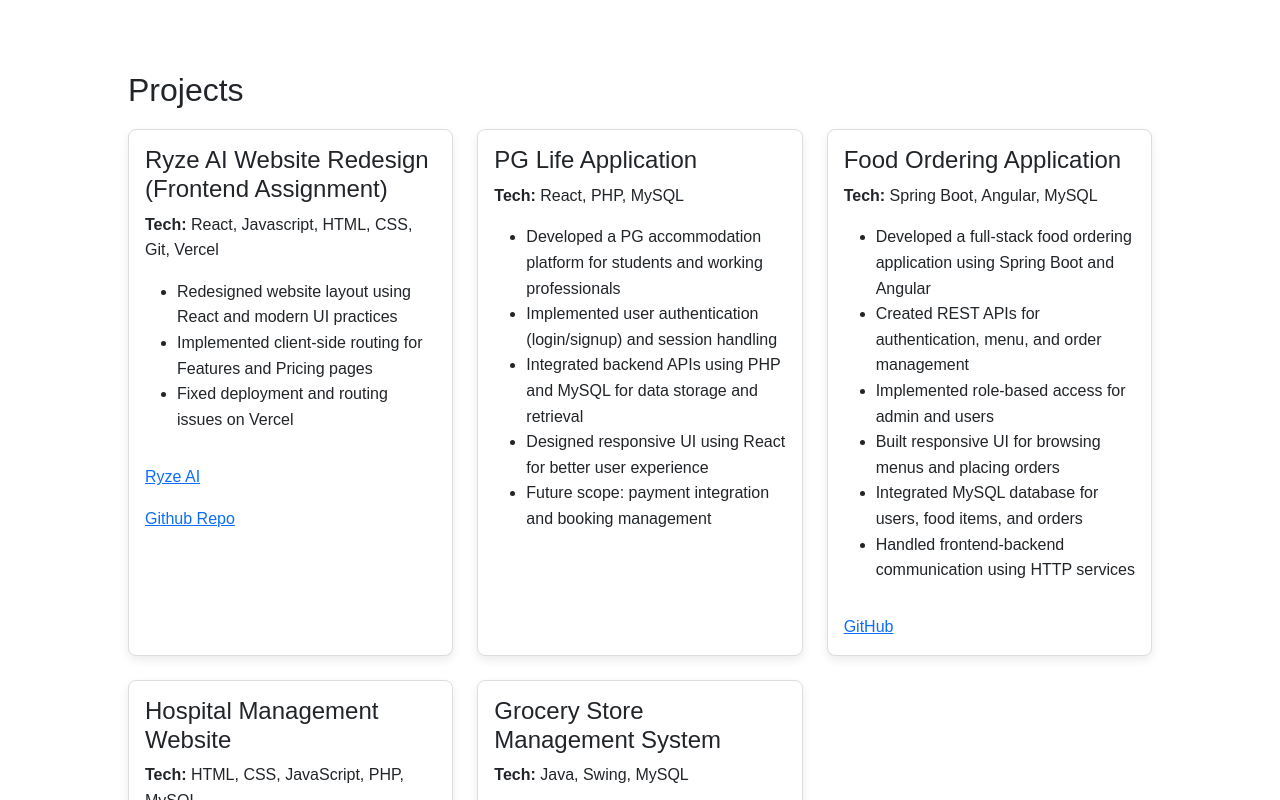
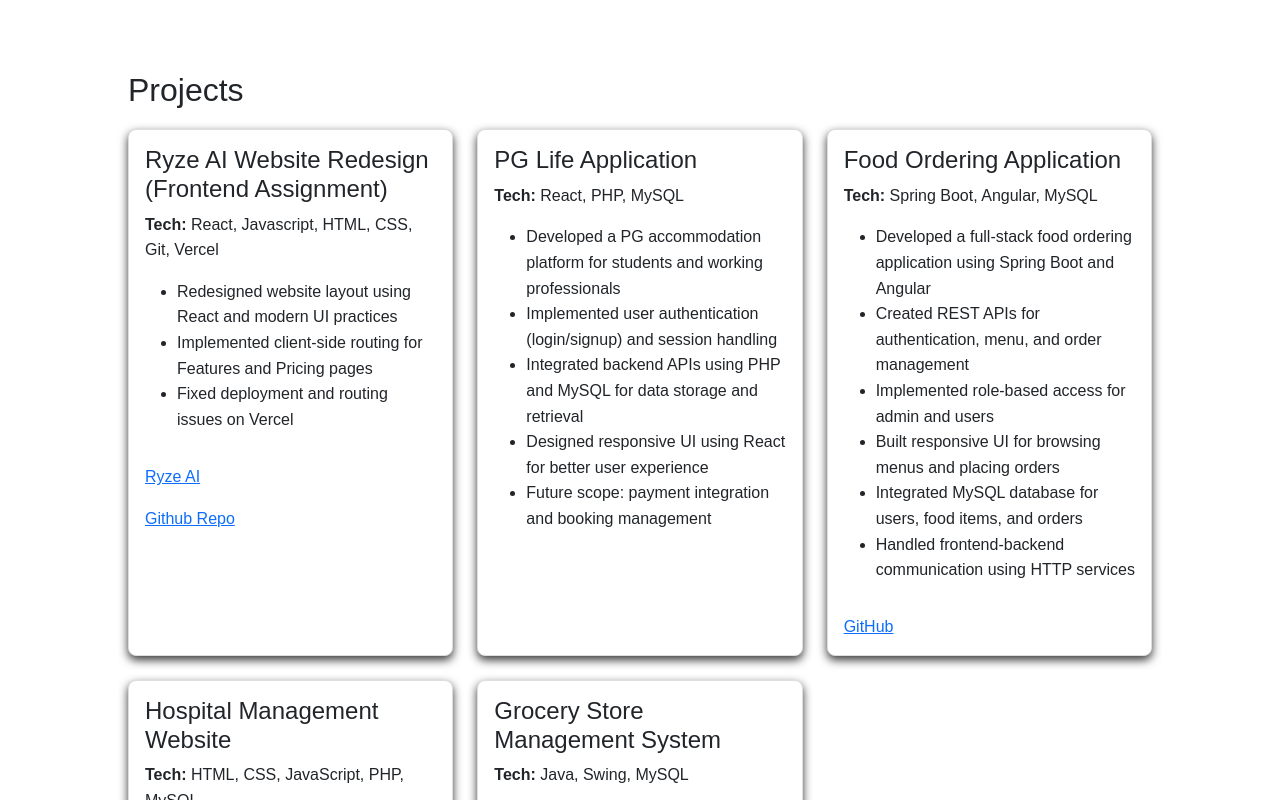
Before and after one commit to Isha1906/isha-vats-portfolio, a React (Vite) app: page / in a window 1280 px wide. Shown: the part 1420-2220 px from the top of the page. Built offline with nearby package versions, Linux system fonts and the light colour scheme.

Commit message:
minor ui fix

```diff
--- a/src/style/Project.css
+++ b/src/style/Project.css
@@ -10,7 +10,7 @@
   border: 1px solid #ddd;
   border-radius: 8px;
   padding: 16px;
-  box-shadow: 0 4px 10px rgba(0, 0, 0, 0.08);
+  box-shadow: 0 4px 10px rgba(0, 0, 0, 0.788);
 }
 .card:hover{
     transform: translateY(-6px);
```
